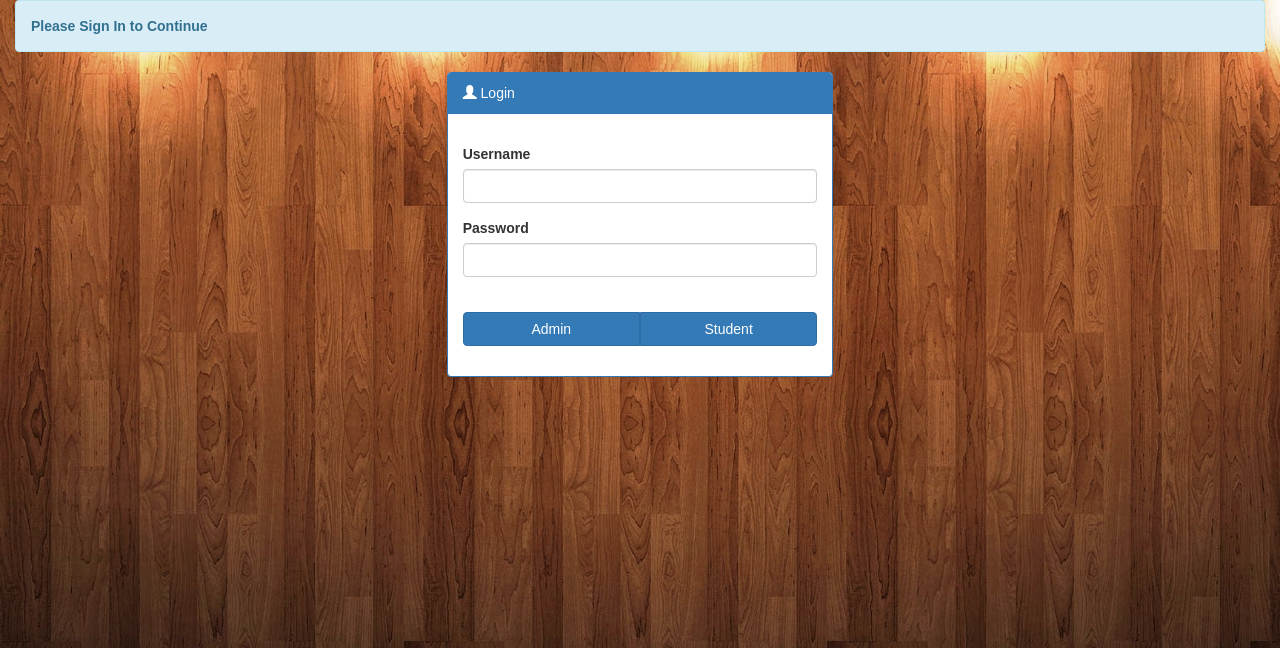
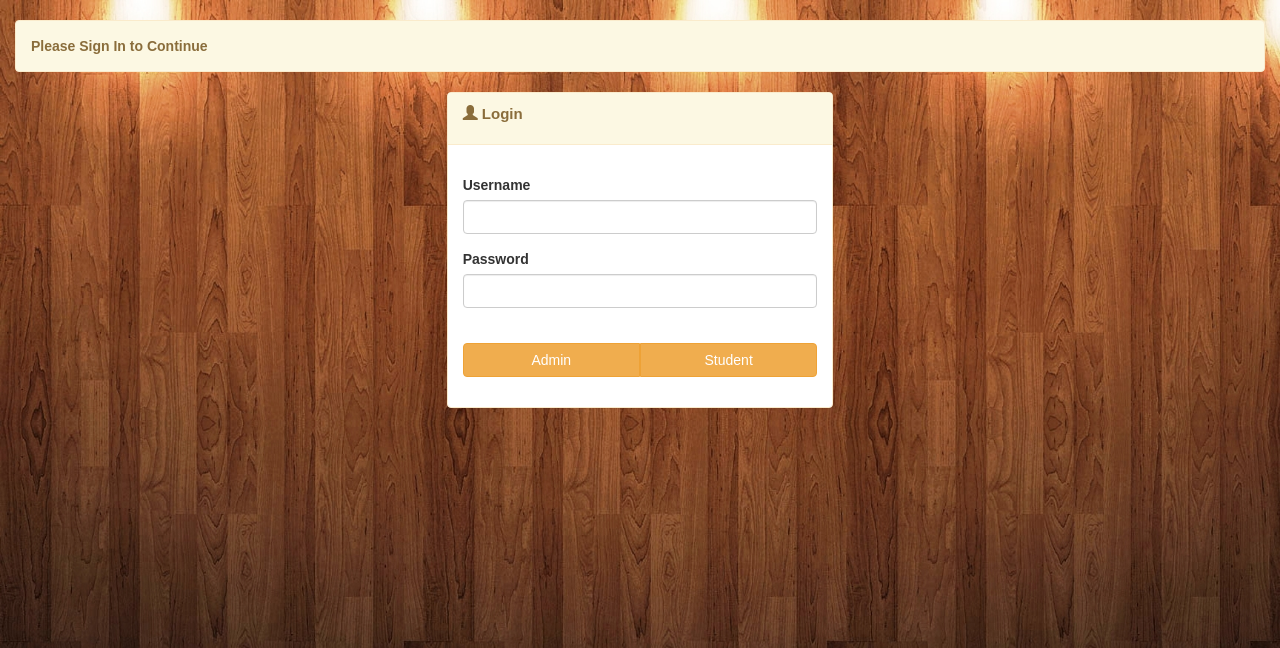
Before and after one commit to codebuffs/feedback-form, a PHP site: page /home.php in a window 1280 px wide. Shown: the top 648 px of the page. Run offline with PHP 8.4, Linux system fonts and the light colour scheme; some libraries are stand-ins or nearby versions.

Commit message:
Made changes in the panel and the header to match the background
changed the primary theme to warning theme...though it matched the
background hope it wont affect the functioning of the page.

```diff
--- a/home.php
+++ b/home.php
@@ -57,8 +57,9 @@
 			return $conn;
 		}
 	?>
+	<br>
 	<div class="container-fluid">
-		<div class="alert alert-info">
+		<div class="alert alert-warning">
 			<strong>Please Sign In to Continue</strong>
 		</div>
 		<!---->
@@ -188,27 +189,13 @@
 		<div class="col-sm-4 col-md-4">
 		</div>
 		<div class="col-sm-4 col-md-4">
-			<div class="panel panel-primary">
+			<div class="panel panel-warning">
 				<div class="panel-heading">
-					<span class="glyphicon glyphicon-user"></span>  Login
+					<p><span class="glyphicon glyphicon-user"></span>  Login</p>
 				</div>
 				<div class="panel-body">
-			<!--<br><br><br><br><br><br><br><br>-->
-			<!--<div class="tabs">-->
-				<!--<div class="tab">-->
-					<!--<input type="radio" value="student" id="tab-1" name="tab-group-1" checked>-->
 					<form role="form" action='<?=$_SERVER['PHP_SELF']?>' method="post">
 					<div class="form-group">
-						<!--<input type="radio" name="usertype" value="student">Student<br>
-						<input type="radio" name="usertype" value="admin">Admin-->
-						<!--<div class="btn-group btn-group-justified">
-							<div class="btn-group">
-								<button type="button" class="btn btn-default" selected>Student</button>
-							</div>
-							<div class="btn-group">
-								<button type="button" class="btn btn-default">Admin</button>
-							</div>
-						</div>-->
 					</div>
 						<div class="content">
 								<div class="form-group">
@@ -221,42 +208,16 @@
 								</div>
 								<br>
 								<div class="form-group">
-									<!--<input type="button" name="submit" class="btn btn-primary btn-block" value="Login" id="submit">-->
-									<!--<input type = "submit" class="btn btn-primary btn-block" name = "submit" value="Log In"/>-->
 									<div class="btn-group btn-group-justified">
 										<div class="btn-group">
-											<input type = "submit" class="btn btn-primary btn-block" name = "adminsubmit" value="Admin"/>
+											<input type = "submit" class="btn btn-warning btn-block" name = "adminsubmit" value="Admin"/>
 										</div>
 										<div class="btn-group">
-											<input type = "submit" class="btn btn-primary btn-block" name = "studentsubmit" value="Student"/>
+											<input type = "submit" class="btn btn-warning btn-block" name = "studentsubmit" value="Student"/>
 										</div>
 									</div>
 								</div>
-							<!--</form>-->
 						</div>
-				<!--</div>-->
-				<!--<div class="tab">-->
-					<!--<input type="radio" value="admin" name="tab-group-1" checked>
-					<label for="tab-2">ADMIN</label>
-						<div class="content">
-							<!--<form role="form" action="#" method="post">
-								<p>
-									<br>
-									<label for="username">Username</label>
-									<input id="username" class="form-control" name="username2" type="text">
-								</p>
-								<p>
-									<label for="password">Password</label>
-									<input id="password" class="form-control" name="password2" type="password">
-								</p>
-								<p>
-									<!--<input name="submit" type="button" class="btn btn-primary btn-block" value="Login" id="submit">
-									<input type = "submit" class="btn btn-primary btn-block" name = "submit" value="Log In"/>
-								</p>
-							</form>
-						</div>-->
-				<!--</div>-->
-			<!--</div>-->
 				</div>
 			</div>
 		</div>
--- a/style.css
+++ b/style.css
@@ -6,130 +6,13 @@ body
     background-attachment: fixed;
     font-family: sans-serif;
 }
-.panel-heading
+.alert p
 {
-    background-color: saddlebrown;
+    font-size: 30px;
+    text-align: center;
 }
-/*
-.tabs
+.panel p
 {
-    position: relative;
-    height: 400px;
-    width:430px;
-    clear: both;
-    border-style: none;
-    background: #eee;
-    border-radius: 5px;
+    font-weight: bold;
+    font-size: 15px;
 }
-
-.tab
-{
-    float: left;
-    border-style: none;
-}
-
-.tab label
-{
-    background: #eee;
-    padding: 10px;
-    z-index: -1px;
-    border: 1px none #ccc;
-    position: relative;
-    width:110px;
-    text-align: center;
-    font-size: 20px;
-}
-
-.tab [type=radio]
-{
-    display: none;
-}
-
-.content
-{
-    position: absolute;
-    top: 28px;
-    left: 0;
-    background: whitesmoke;
-    right: 0;
-    bottom: 0;
-    margin-top: 10px;
-    border: 1px solid #ccc;
-    border-radius: 0 0 5px 5px;
-}
-
-[type=radio]:checked ~ label
-{
-    background: whitesmoke;
-    border-bottom: 1px none;
-    z-index: 3;
-}
-
-[type=radio]:checked ~ label ~ .content
-{
-    z-index: 1;
-}
-/*
-form
-{
-    background: #fff;
-    background-color: whitesmoke;
-    max-width: 400px;
-    margin: 0 auto 0;
-    box-shadow: 0 0 1px whitesmoke;
-    border-radius: 5px;
-    height: 300px;
-}
-
-p
-{
-    position: relative;
-}
-
-.content label
-{
-    display: block;
-    font-size: 20px;
-    color: #2F558E;
-    border-style: none;
-    background-color: whitesmoke;
-}
-
-input
-{
-    display: block;
-    box-sizing: border-box;
-    width: 100%;
-    outline: none
-}
-
-input[type="text"], input[type="password"]
-{
-    background-color: white;
-    border: 1px solid #e5e5e5;
-    font-size: 20px;
-    padding: 10px 20px;
-    border-radius: 5px;
-}
-
-input[type="text"]:focus, input[type="password"]:focus
-{
-    background: #fff;
-}
-
-input[type="submit"]
-{
-    background: #2F558E;
-    box-shadow: 0 3px 0 0 #1D3C6A;
-    border-radius: 5px;
-    border: none;
-    color: #fff;
-    cursor: pointer;
-    display: block;
-    font-size:30px;
-    line-height: 1.2em;
-    margin: 40px 0 0;
-    outline: none;
-    padding: 10px 0;
-    text-shadow: 0 1px #68B25B;
-}*/
```
